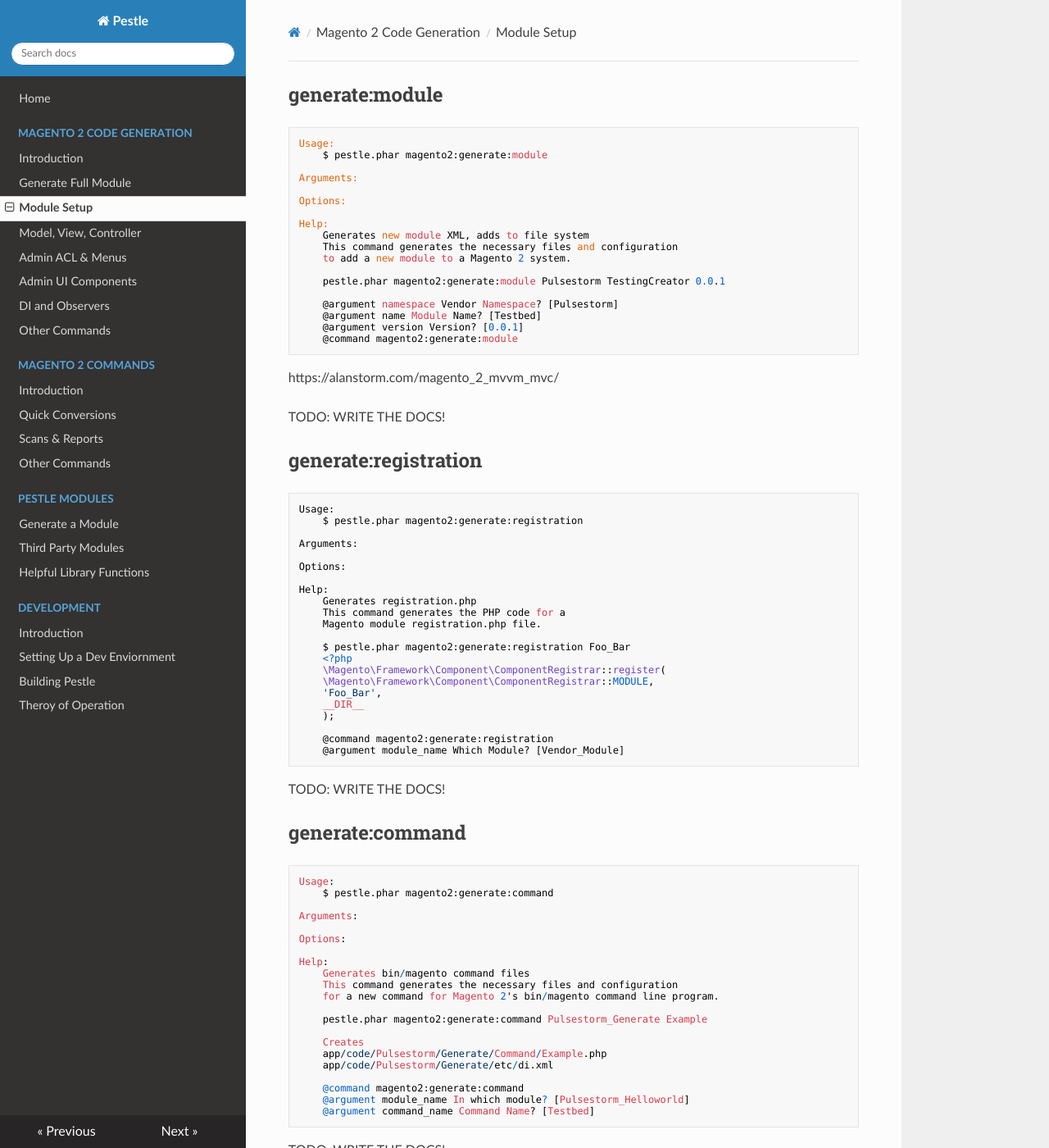
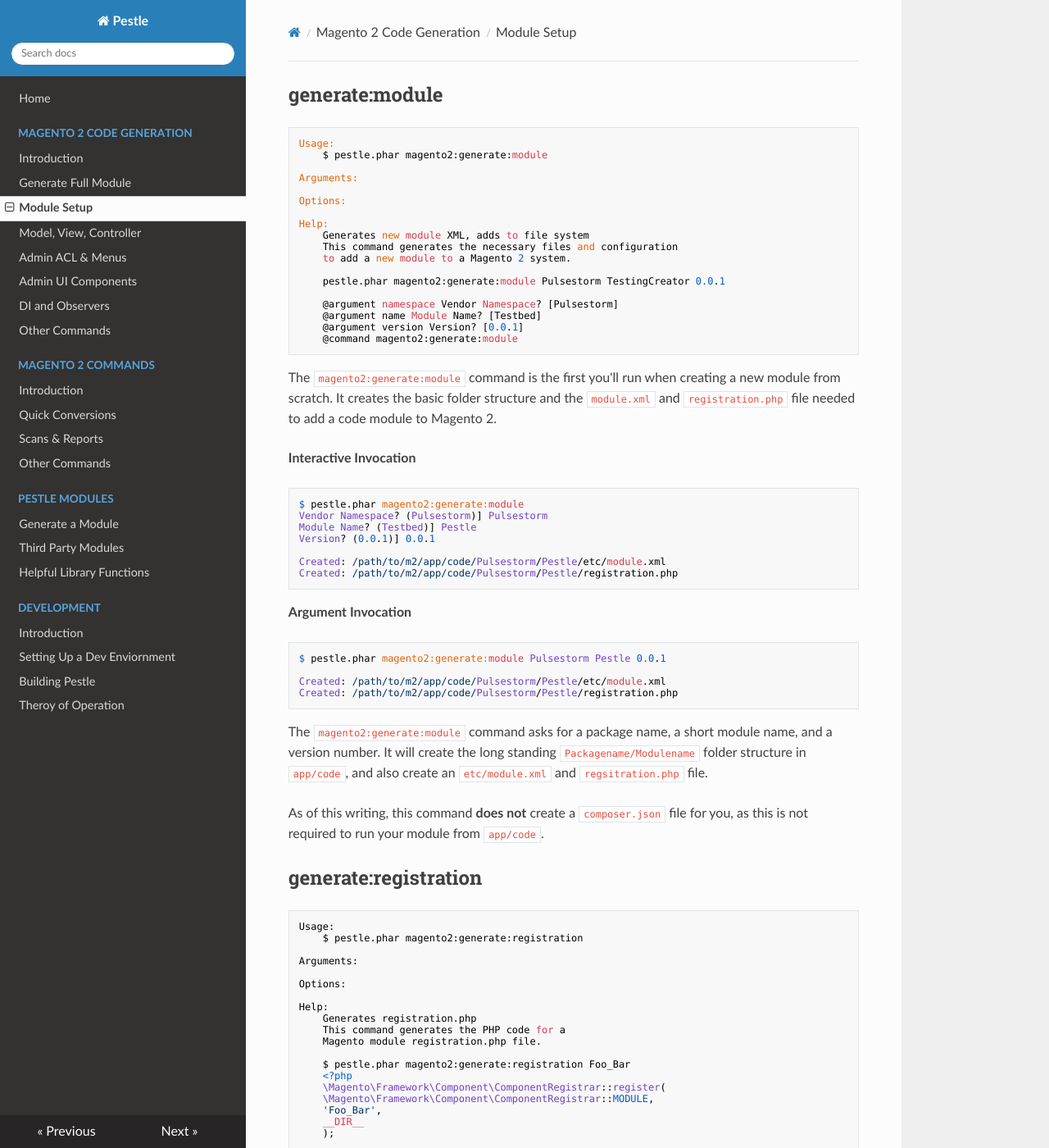
Before and after one commit to astorm/pestle, an MkDocs documentation site: the page built from docs/module2-module-setup.md, in a window 1280 px wide and 1400 px high. Shown: the whole window at 82% size. Built offline with MkDocs 1.6.1, drawn with Linux system fonts in a browser that asks for light colours; nearby versions of some CDN libraries.

Commit message:
Documenting generate:module command.

```diff
--- a/docs/module2-module-setup.md
+++ b/docs/module2-module-setup.md
@@ -19,9 +19,28 @@
         @argument version Version? [0.0.1]
         @command magento2:generate:module
 
-https://alanstorm.com/magento_2_mvvm_mvc/
+The `magento2:generate:module` command is the first you'll run when creating a new module from scratch.  It creates the basic folder structure and the `module.xml` and `registration.php` file needed to add a code module to Magento 2.
 
-TODO: WRITE THE DOCS!
+**Interactive Invocation**
+
+    $ pestle.phar magento2:generate:module
+    Vendor Namespace? (Pulsestorm)] Pulsestorm
+    Module Name? (Testbed)] Pestle
+    Version? (0.0.1)] 0.0.1
+
+    Created: /path/to/m2/app/code/Pulsestorm/Pestle/etc/module.xml
+    Created: /path/to/m2/app/code/Pulsestorm/Pestle/registration.php
+
+**Argument Invocation**
+
+    $ pestle.phar magento2:generate:module Pulsestorm Pestle 0.0.1
+
+    Created: /path/to/m2/app/code/Pulsestorm/Pestle/etc/module.xml
+    Created: /path/to/m2/app/code/Pulsestorm/Pestle/registration.php
+
+The `magento2:generate:module` command asks for a package name, a short module name, and a version number.  It will create the long standing `Packagename/Modulename` folder structure in `app/code`, and also create an `etc/module.xml` and `regsitration.php` file.
+
+As of this writing, this command **does not** create a `composer.json` file for you, as this is not required to run your module from `app/code`.
 
 ## generate:registration
 
```
